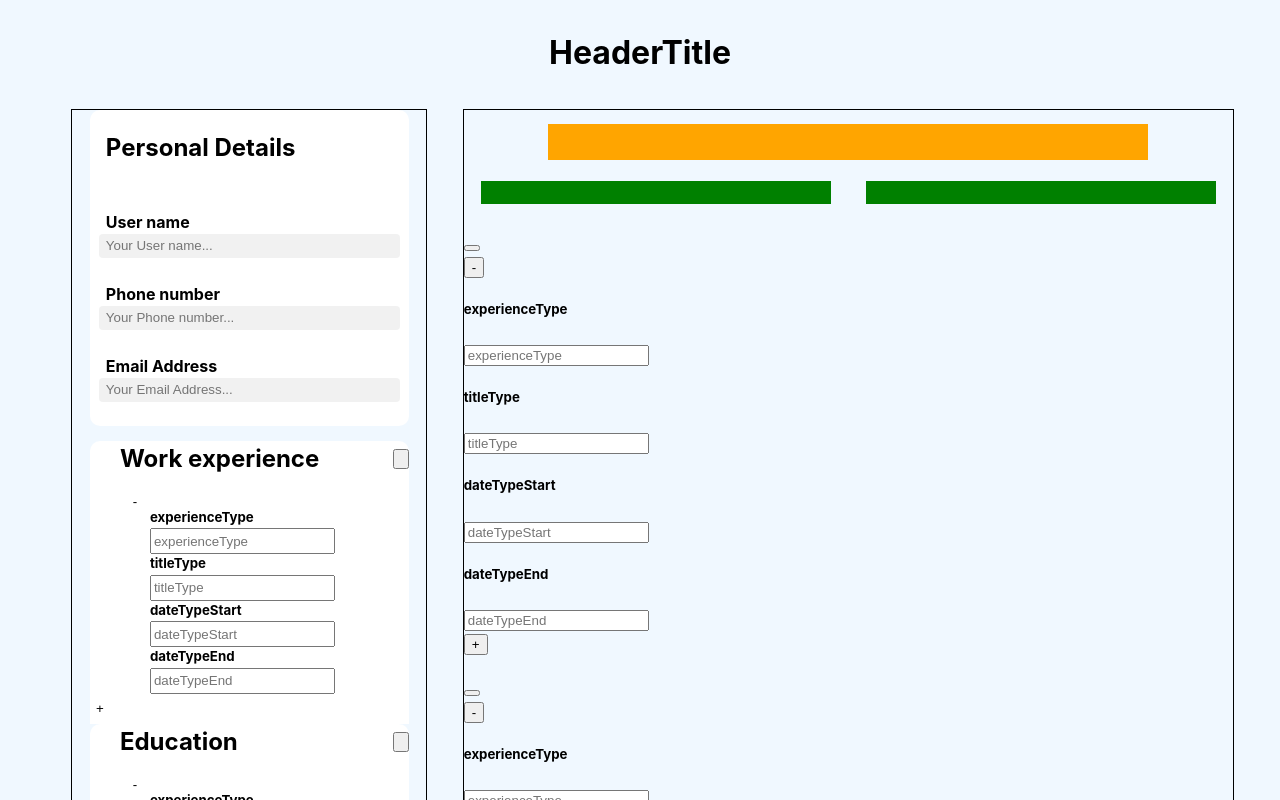
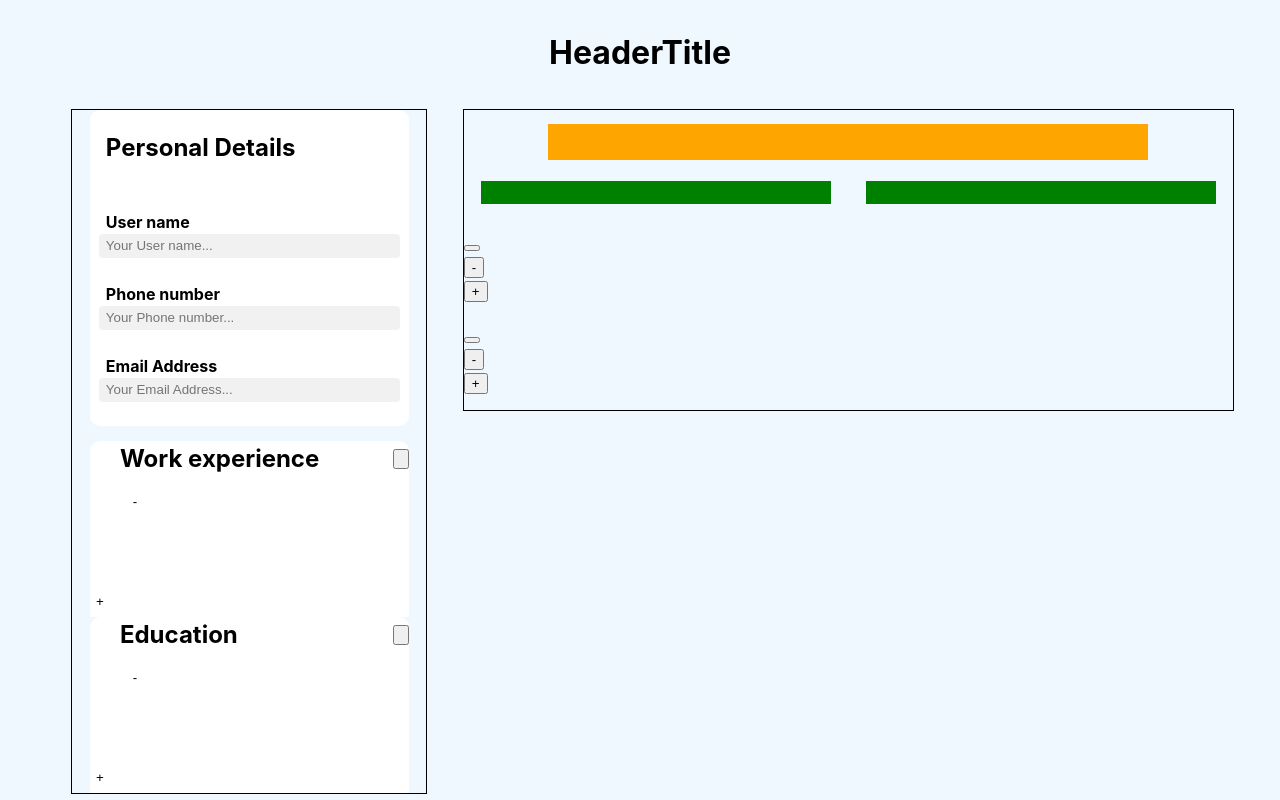
Before and after one commit to wellwe11/CVApplication, a React (Vite) app: page / in a window 1280 px wide. Shown: the top 800 px of the page. Built offline with nearby package versions, Linux system fonts and the light colour scheme.

Commit message:
fixed so each experience has it's own title

```diff
--- a/src/educationSection.jsx
+++ b/src/educationSection.jsx
@@ -22,33 +22,35 @@ export default function ExperienceInputs({
   handleAddRow,
   handleRemoveRow,
   titleType,
-  experienceTitle,
 }) {
-  const setSelfDisplayNone = (e) => {
-    e.target.style.display = "none";
-  };
+  const { state: titleState, toggleState: handleTitleState } =
+    handleState(false);
 
   return (
     <div className="experienceSection">
       <div className="titleAndButton">
         <h2>{titleType}</h2>
-        <button className="expandExperienceInputs"></button>
+        <button
+          className="expandExperienceInputs"
+          onClick={handleTitleState}
+        ></button>
       </div>
       <div className="experienceInputs">
         {rows.map((row, index) => (
           <div className="experienceInput" key={index}>
             <div className={`experienceHeader`}>
               <button
-                onClick={() => handleRemoveRow(index)}
+                onClick={() => {
+                  handleRemoveRow(index);
+                }}
                 className="deleteRowButton"
               >
                 -
               </button>
               <div className={`experienceInputContainer`}>
-                <div>
-                  <div>
-                    <h4>{experienceTitle}</h4>
-                  </div>
+                {titleState && (
+                  <>
+                    <h4>{row.experienceType}</h4>
                     {Object.keys(row).map((key) => (
                       <div key={key}>
                         <h5>{key}</h5>
@@ -61,7 +63,8 @@ export default function ExperienceInputs({
                         />
                       </div>
                     ))}
-                </div>
+                  </>
+                )}
               </div>
             </div>
           </div>
--- a/src/educationSectionTwo.css
+++ b/src/educationSectionTwo.css
@@ -34,3 +34,6 @@
   flex-direction: column;
   justify-content: center;
 }
+
+.leftContent.contentSection .experienceInputContainer {
+}
```
Lines whose indentation alone changed are shown as unchanged.
